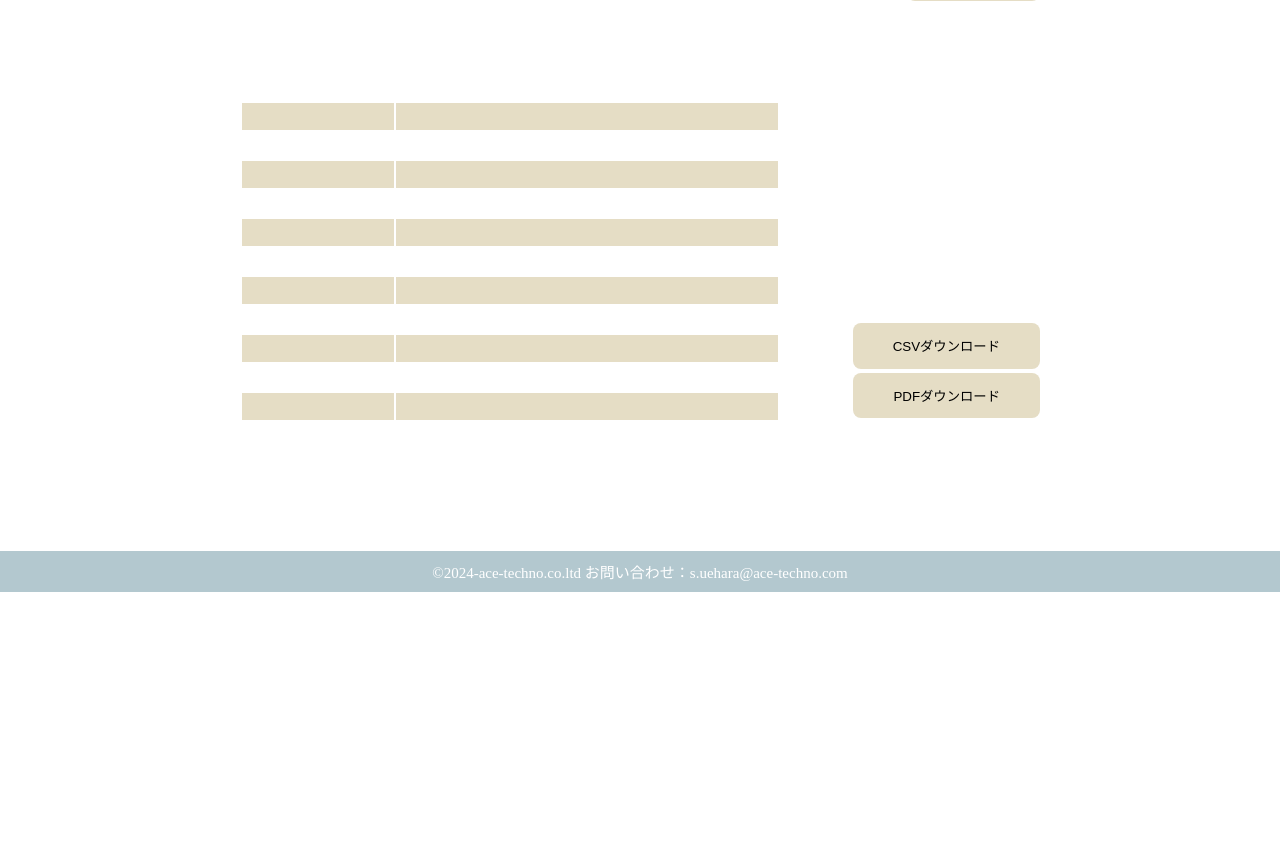
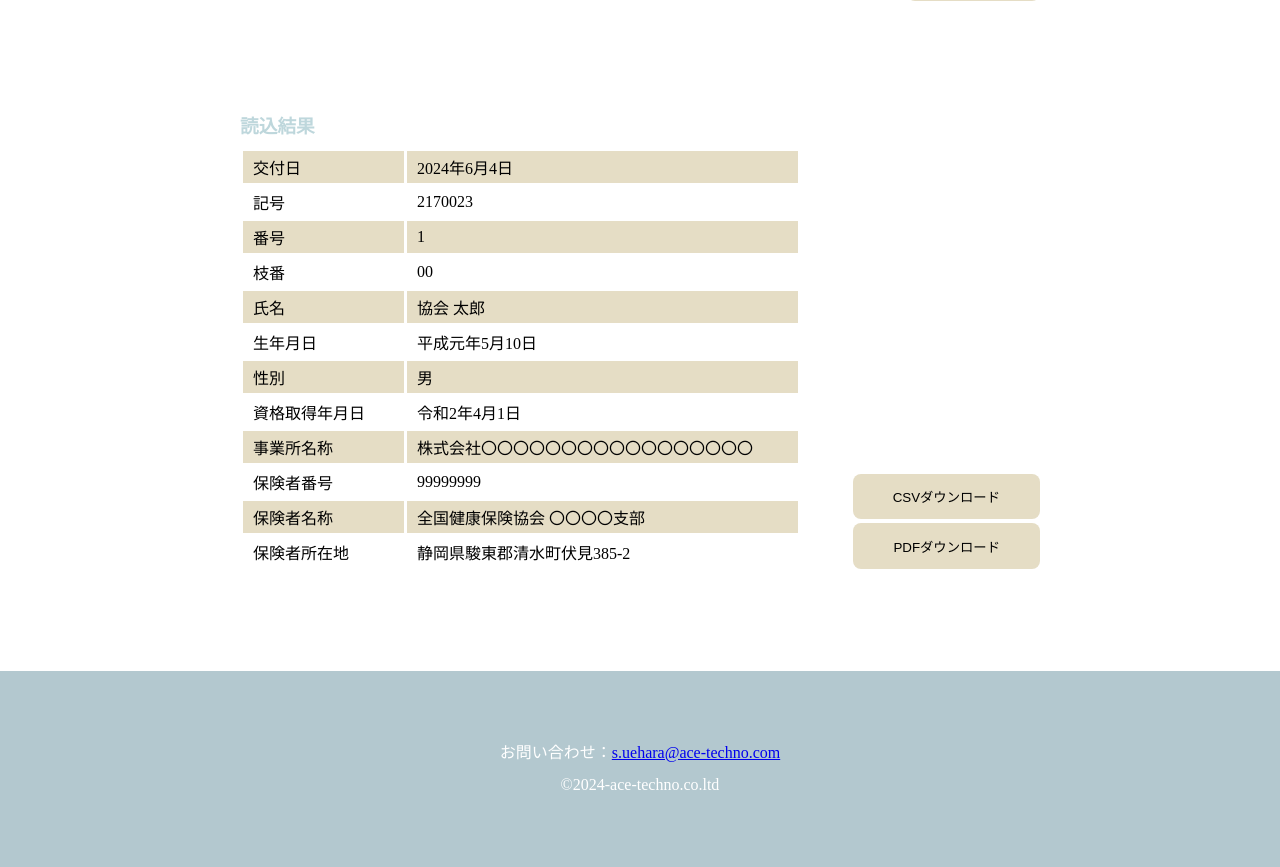
Before and after one commit to shige0518/main-AILicenseReader, a Django app: page / in a window 1280 px wide. Shown: the part 748-1615 px from the top of the page. Before the commit the page ends 1340 px from the top, so only its background shows below. Run offline with Django 4.2, Linux system fonts and the light colour scheme; lists and menus that the app fills with data are empty.

Commit message:
レッスン後修正コミット

```diff
--- a/reader/static/css/style.css
+++ b/reader/static/css/style.css
@@ -98,37 +98,36 @@ main > form > div > button {
   border: 0;
 }
 
-.table {
-  float: left;
+.container {
+  display: flex;
+  align-items: flex-end;
+  justify-content: space-between;
 }
 
-.item {
-  overflow:  hidden;
+.item-table {
+  border-spacing: 3px;
 }
 
-.tableheader1 {
+.th-beige {
   background-color: #E5DDC5;
 }
 
-.tableheader {
+th {
   width: 150px;
-  height: 25px;
+  height: 30px;
+  text-align: left;
+  font-weight: normal;
+  padding-left: 10px;
 }
 
-.tableheader1 {
-  width: 150px;
-  height: 25px;
+.td-beige {
+  background: #E5DDC5;
 }
 
-.cell1 {
-  background: #E5DDC5;
+td {
   width: 380px;
   height: 25px;
-}
-
-.cell1 {
-  width: 380px;
-  height: 25px;
+  padding-left: 10px;
 }
 
 footer {
@@ -147,7 +146,12 @@ footer {
   margin: 5px 0 0 0;
 }
 
-footer > span {
+footer {
+  padding: 50px 0;
+}
+
+footer > p {
   color: #ffffff;
-  font-size: 15px;
+  font-size: 16px;
+  line-height: 2;
 }
--- a/reader/templates/index.html
+++ b/reader/templates/index.html
@@ -5,7 +5,7 @@
 <head>
   <meta charset="UTF-8">
   <meta name="viewport" content="width=device-width, initial-scale=1.0">
-  <link rel="stylesheet" href="{% static 'css/style.css' %}">
+  <link rel="stylesheet"  href="{% static 'css/style.css' %}">
   <title>AILicenseReader</title>
 </head>
 
@@ -41,56 +41,57 @@
 
     </form>
 
-    <div class="item">
+    <div class="container">
       <div class="table">
+        <h3>読込結果</h3>
         <table class="item-table">
           <tr>
-            <th class="tableheader1"></th>
-            <td class="cell1"></td>
+            <th class="th-beige">交付日</th>
+            <td class="td-beige">2024年6月4日</td>
           </tr>
           <tr>
-            <th class="tableheader"></th>
-            <td class="cell"></td>
+            <th>記号</th>
+            <td>2170023</td>
           </tr>
           <tr>
-            <th class="tableheader1"></th>
-            <td class="cell1"></td>
+            <th class="th-beige">番号</th>
+            <td class="td-beige">1</td>
           </tr>
           <tr>
-            <th class="tableheader"></th>
-            <td class="cell"></td>
+            <th>枝番</th>
+            <td>00</td>
           </tr>
           <tr>
-            <th class="tableheader1"></th>
-            <td class="cell1"></td>
+            <th class="th-beige">氏名</th>
+            <td class="td-beige">協会 太郎</td>
           </tr>
           <tr>
-            <th class="tableheader"></th>
-            <td class="cell"></td>
+            <th>生年月日</th>
+            <td>平成元年5月10日</td>
           </tr>
           <tr>
-            <th class="tableheader1"></th>
-            <td class="cell1"></td>
+            <th class="th-beige">性別</th>
+            <td class="td-beige">男</td>
           </tr>
           <tr>
-            <th class="tableheader"></th>
-            <td class="cell"></td>
+            <th>資格取得年月日</th>
+            <td>令和2年4月1日</td>
           </tr>
           <tr>
-            <th class="tableheader1"></th>
-            <td class="cell1"></td>
+            <th class="th-beige">事業所名称</th>
+            <td class="td-beige">株式会社〇〇〇〇〇〇〇〇〇〇〇〇〇〇〇〇〇</td>
           </tr>
           <tr>
-            <th class="tableheader"></th>
-            <td class="cell"></td>
+            <th>保険者番号</th>
+            <td>99999999</td>
           </tr>
           <tr>
-            <th class="tableheader1"></th>
-            <td class="cell1"></td>
+            <th class="th-beige">保険者名称</th>
+            <td class="td-beige">全国健康保険協会 〇〇〇〇支部</td>
           </tr>
           <tr>
-            <th class="tableheader"></th>
-            <td class="cell"></td>
+            <th>保険者所在地</th>
+            <td>静岡県駿東郡清水町伏見385-2</td>
           </tr>
         </table>
       </div>
@@ -111,7 +112,10 @@
   </main>
 
   <footer>
-    <span id="copyright">&copy;2024-ace-techno.co.ltd お問い合わせ：s.uehara@ace-techno.com</span>
+    <p id="copyright">
+      お問い合わせ：<a href="mailto:s.uehara@ace-techno.com?subject=AI License Reader お問い合わせ">s.uehara@ace-techno.com</a><br>
+      &copy;2024-ace-techno.co.ltd
+    </p>
   </footer>
 
 </body>
```
